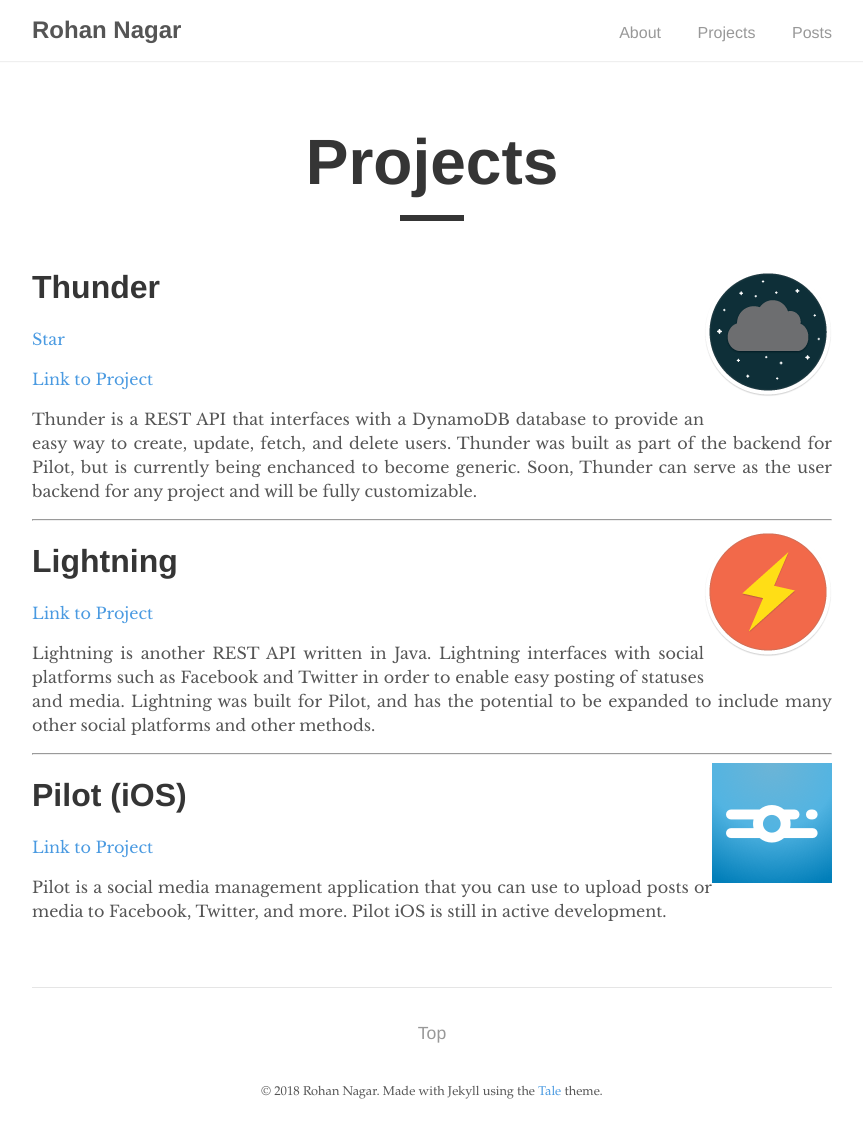
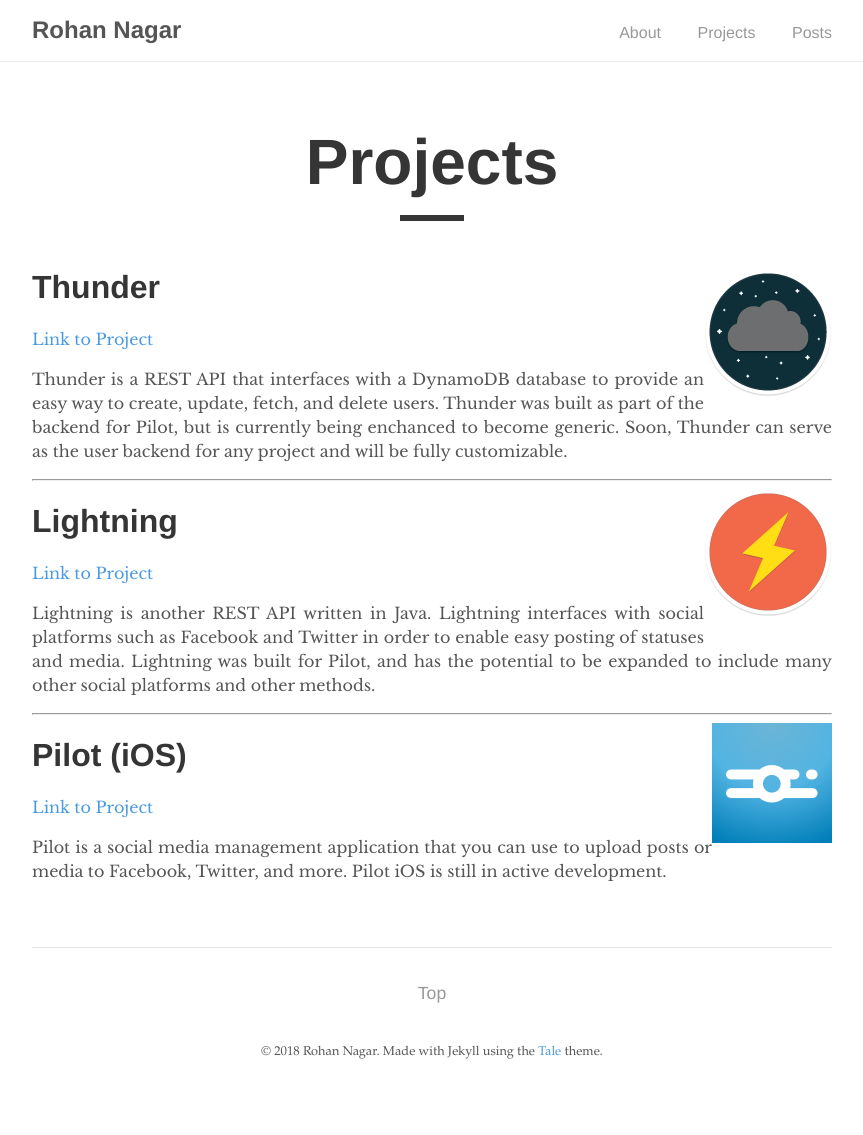
Before and after one commit to RohanNagar/RohanNagar.github.io, a Jekyll site: the page built from pages/projects.md, in a window 1280 px wide. Shown: the whole page, without its empty margins (208-1071 px from the left). Built offline with Jekyll 4.4.1, drawn with Linux system fonts in a browser that asks for light colours; after the commit the page ends 1095 px from its top, so only the background shows below that.

Commit message:
Remove star button until projects page is HTML

```diff
--- a/_includes/head.html
+++ b/_includes/head.html
@@ -13,7 +13,4 @@
   <!-- CSS -->
   <link rel="stylesheet" href="{{ site.baseurl }}/styles.css">
   <link rel="stylesheet" href="https://fonts.googleapis.com/css?family=Libre+Baskerville:400,400i,700">
-
-  <!-- JS -->
-  <script async defer src="https://buttons.github.io/buttons.js"></script>
 </head>
--- a/pages/projects.md
+++ b/pages/projects.md
@@ -8,7 +8,6 @@
 <img align="right" src="/assets/img/projects/thunder.png">
 
 # Thunder
-<a class="github-button" href="https://github.com/RohanNagar/thunder" data-icon="octicon-star" data-size="large" data-show-count="true" aria-label="Star RohanNagar/thunder on GitHub">Star</a>
 
 [Link to Project](https://www.github.com/RohanNagar/thunder)
 
```
